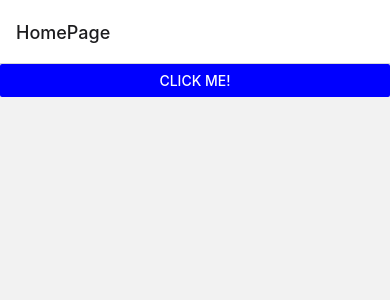
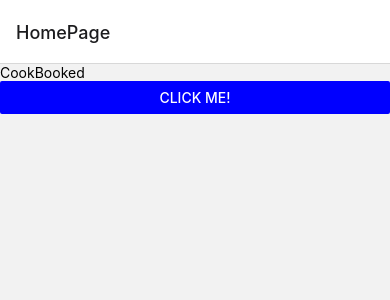
Before and after one commit to stevenwbt/CookBooked, a React Native app in the folder client/: screen /HomePage in a window 390 px wide. Shown: the top 300 px of the page. Built offline with nearby package versions, Linux system fonts and the light colour scheme.

Commit message:
change title component to Text component

```diff
--- a/client/src/HomePage.js
+++ b/client/src/HomePage.js
@@ -11,7 +11,7 @@ const HomePage = ({ navigation }) => {
 
   return (
     <View>
-      <title>CookBooked</title>
+      <Text>CookBooked</Text>
       <Button onPress={handleButtonClick} title="Click me!" color="blue" />
     </View>
   )
```
